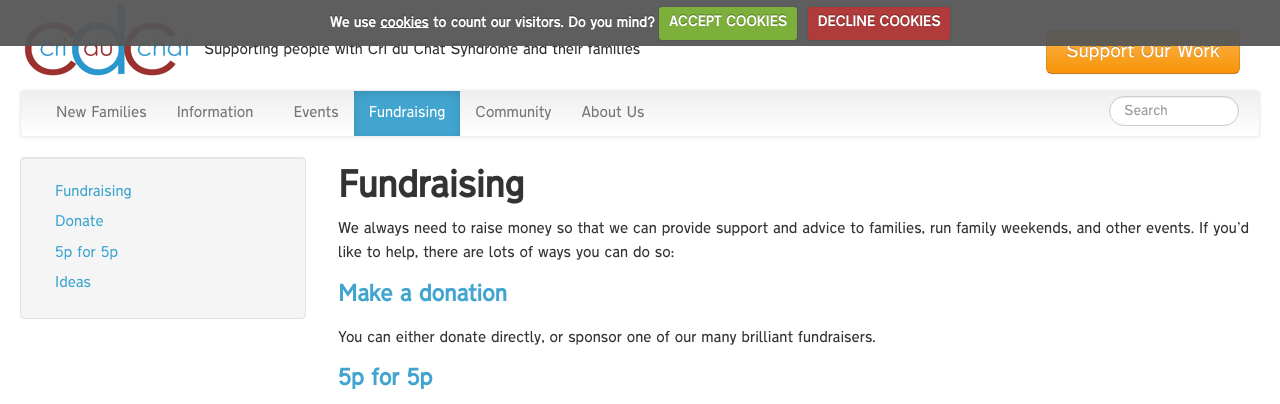
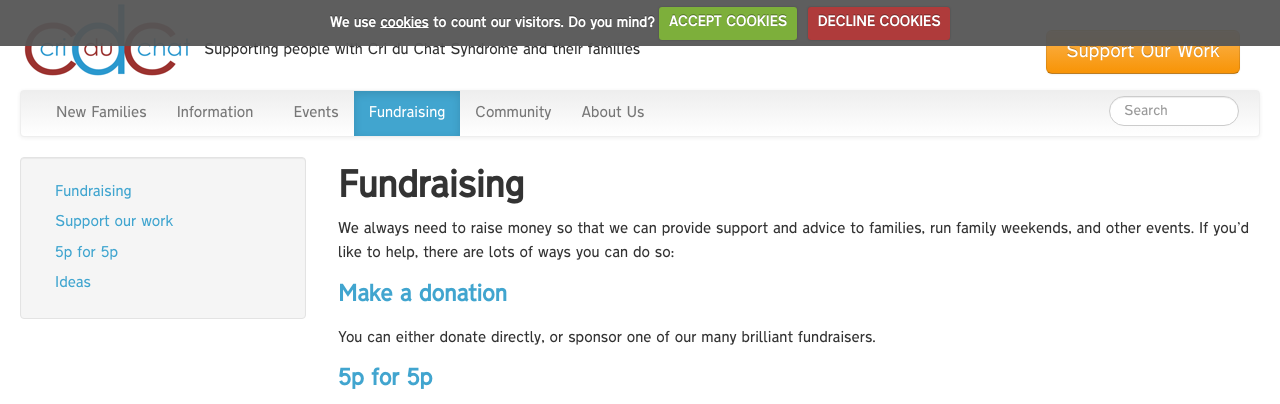
Before and after one commit to lucyjanetetlow/cdcssg.github.io, a Jekyll site: the page built from fundraising/index.md, in a window 1280 px wide. Shown: the top 404 px of the page. Built offline with Jekyll 4.4.1, drawn with Linux system fonts in a browser that asks for light colours.

```diff
--- a/_layouts/fundraising.html
+++ b/_layouts/fundraising.html
@@ -10,7 +10,7 @@
           <a href="/fundraising/index.html">Fundraising</a>
         </li>
         <li{% if page.url == "/fundraising/donate.html" %} class="active"{% endif %}>
-          <a href="/fundraising/donate.html">Donate</a>
+          <a href="/fundraising/donate.html">Support our work</a>
         </li>
         <li{% if page.url == "/fundraising/5p-for-5p.html" %} class="active"{% endif %}>
           <a href="/fundraising/5p-for-5p.html">5p for 5p</a>
```
